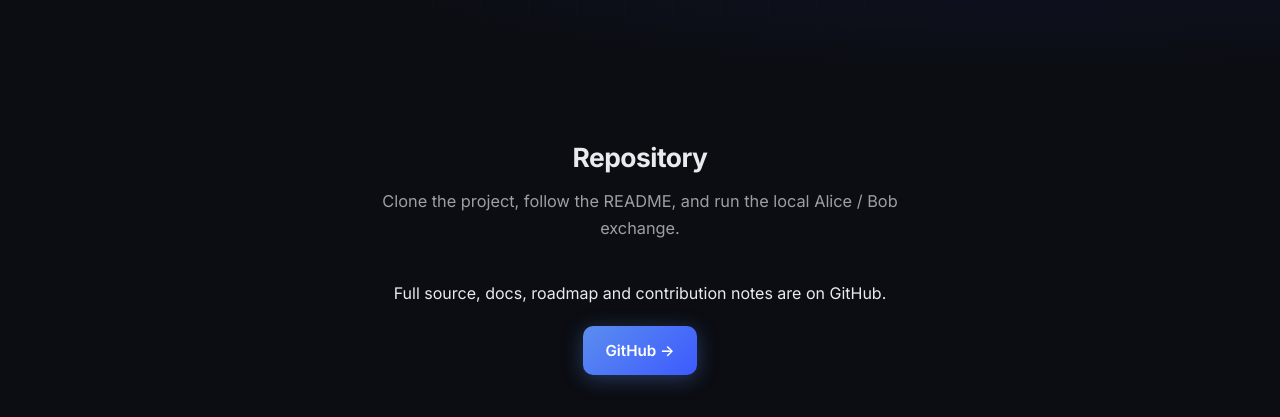
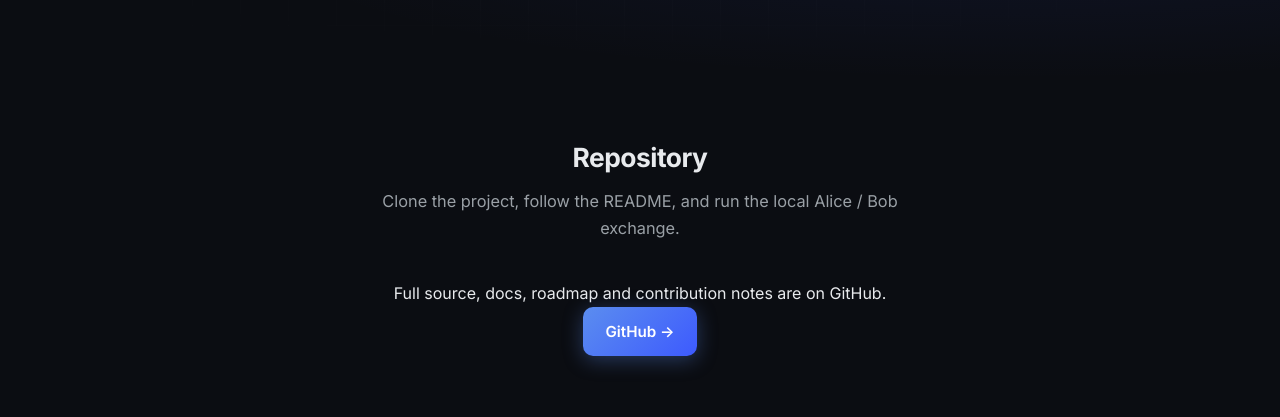
Before and after one commit to papanya02/loom.github.io, a plain HTML site: page getting-started.html in a window 1280 px wide. Shown: the part 330-747 px from the top of the page. Drawn offline with Linux system fonts and the light colour scheme.

Commit message:
Refactor CTA box and GitHub link structure

```diff
--- a/getting-started.html
+++ b/getting-started.html
@@ -35,15 +35,13 @@
     Clone the project, follow the README, and run the local Alice / Bob exchange.
   </p>
 
-  <div class="cta-box" style="text-align:center;">
-    <p style="text-align:center; margin-bottom:1.2rem;">
+  <div class="cta-box" style="text-align: center;">
+    <p>
       Full source, docs, roadmap and contribution notes are on GitHub.
     </p>
-    <div style="display:flex; justify-content:center;">
-      <a href="https://github.com/papanya02/loom-protocol" class="btn btn-primary" target="_blank" rel="noopener">
-        GitHub →
-      </a>
-    </div>
+    <a href="https://github.com/papanya02/loom-protocol" class="btn btn-primary" target="_blank" rel="noopener">
+      GitHub →
+    </a>
   </div>
 </section>
 
```
